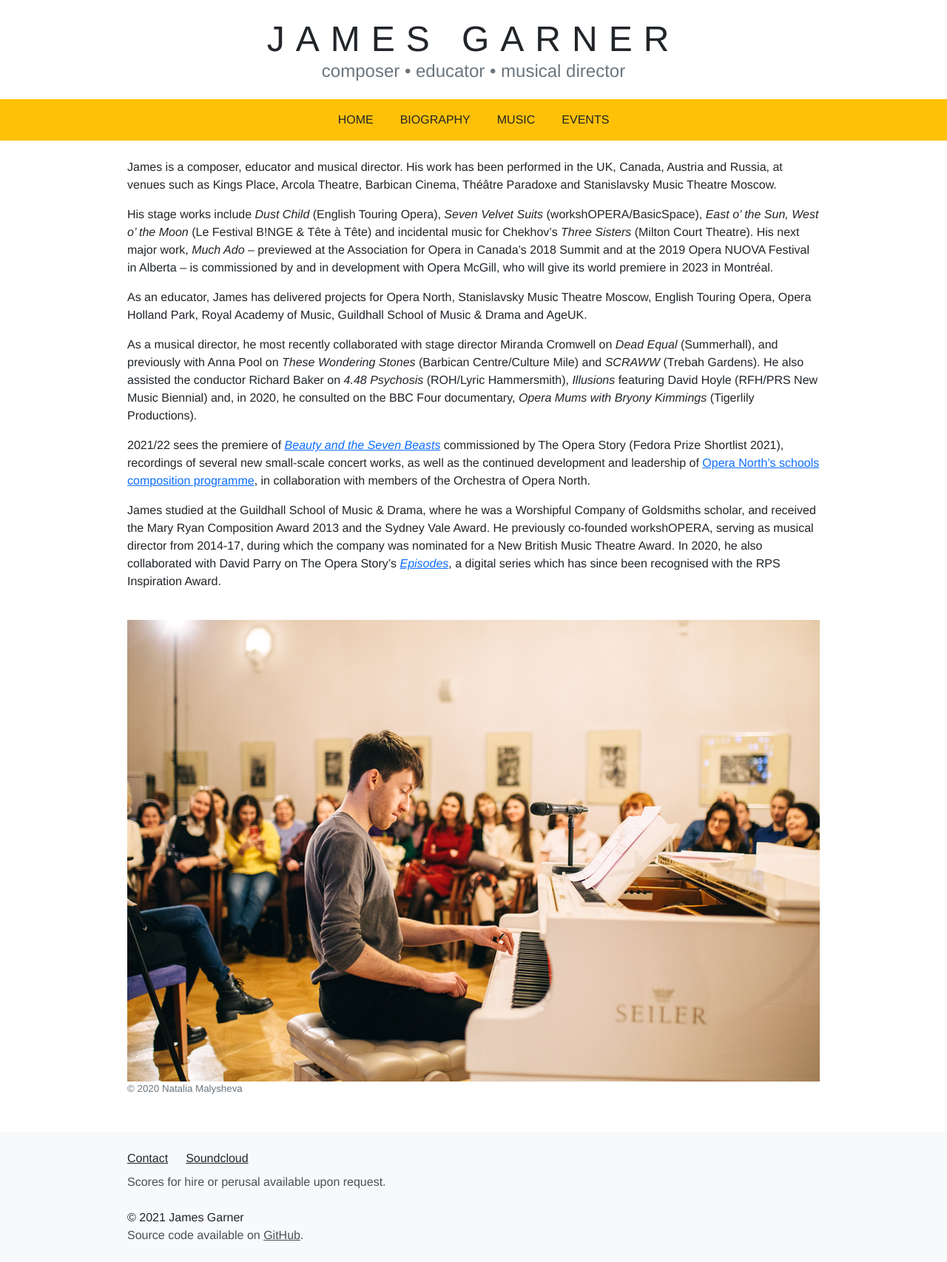
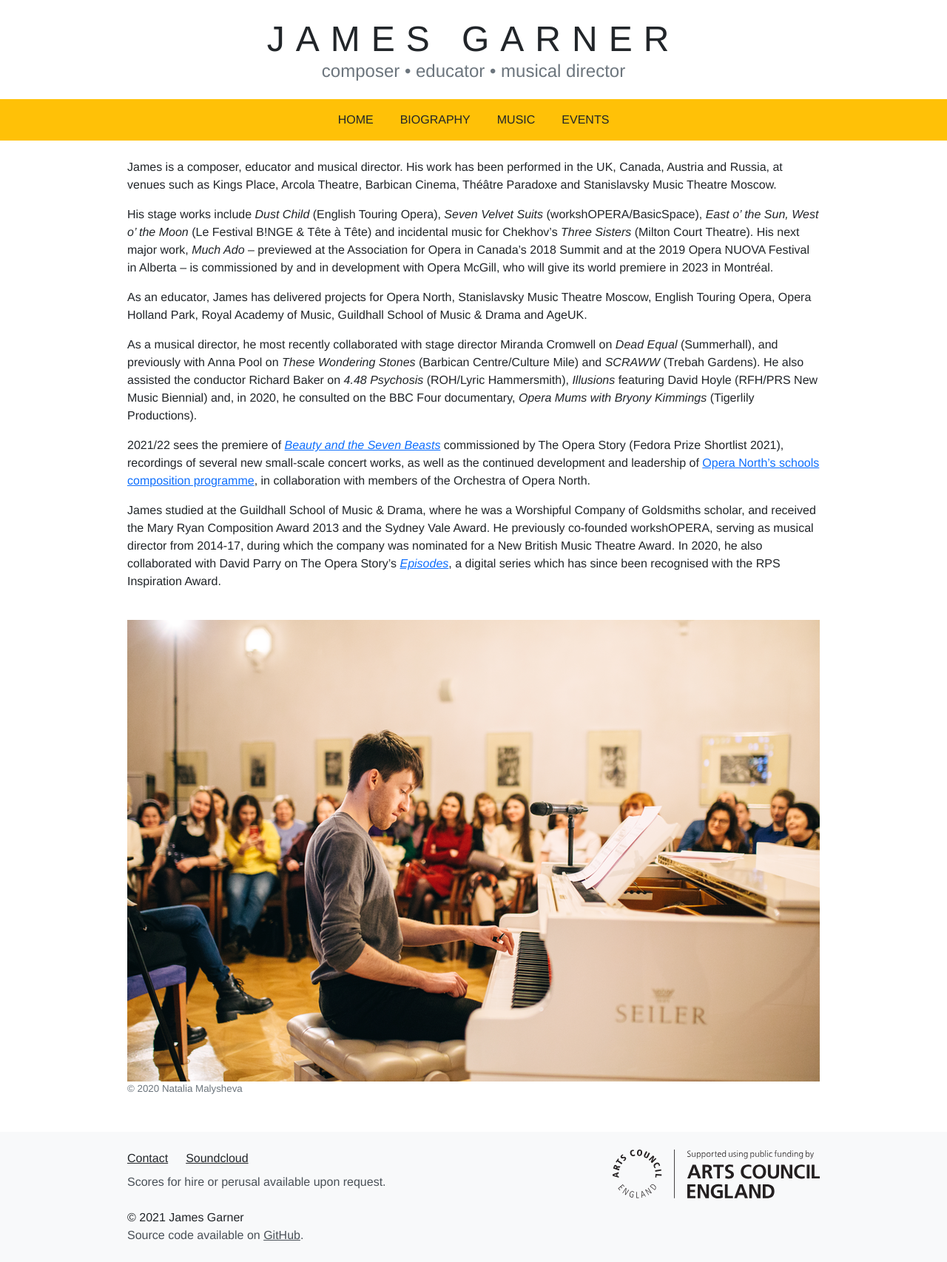
Before and after one commit to jamesgarnercomposer/jamesgarnercomposer.co.uk, a Jekyll site: the page built from biography.md, in a window 1280 px wide. Shown: the whole page at 74% size. Built offline with Jekyll 4.4.1, drawn with Linux system fonts in a browser that asks for light colours.

Commit message:
Add Arts Council England logo to footer

```diff
--- a/_includes/footer.html
+++ b/_includes/footer.html
@@ -1,4 +1,6 @@
-<div class="container py-4">
+<div class="container">
+  <div class="d-flex flex-row flex-wrap-reverse justify-content-between py-4">
+    <div class="me-sm-4">
       <div class="mb-2 row row-cols-auto">
         <div class="col">
           <a class="text-reset" href="mailto:enquiries@jamesgarnercomposer.co.uk">Contact</a>
@@ -15,3 +17,8 @@
         Source code available on <a class="text-reset" href="https://github.com/jamesgarnercomposer/www.jamesgarnercomposer.co.uk" rel="noreferrer">GitHub</a>.
       </div>
     </div>
+    <div class="mb-4">
+      <img alt="Supported using public funding by Arts Council England" src="/assets/images/arts_council_england.svg">
+    </div>
+  </div>
+</div>
```
Also changed, not shown: assets/images/arts_council_england.svg (added). Lines whose indentation alone changed are shown as unchanged.
